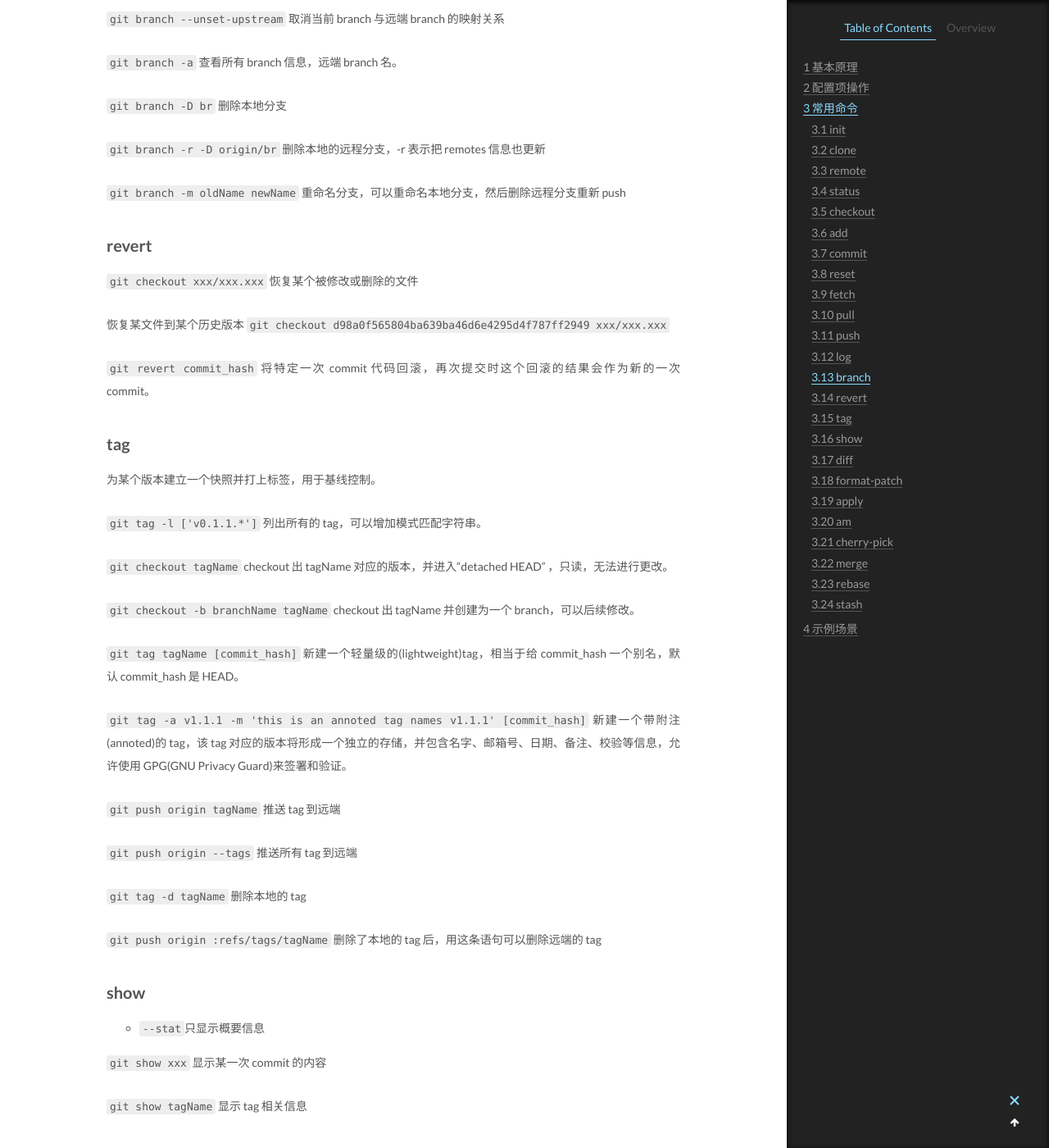
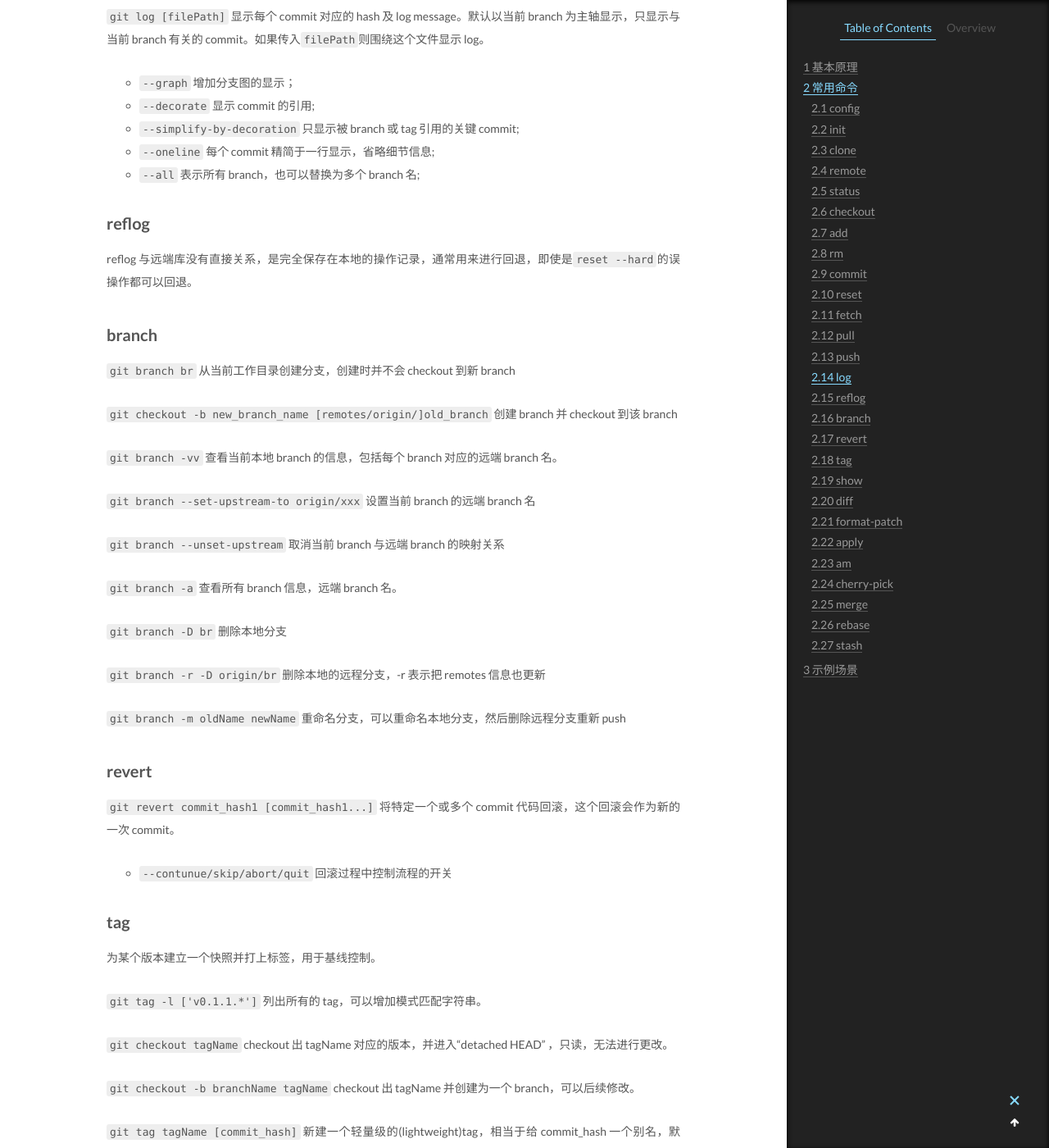
Before and after one commit to CodeHunter2006/CodeHunter2006.github.io, a Jekyll site: the page built from _posts/2019-10-02-Git_CMD.md, in a window 1280 px wide and 1400 px high, scrolled down 7369 px. Shown: the whole window at 82% size. Built offline with Jekyll 4.4.1, drawn with Linux system fonts in a browser that asks for light colours; some of the changed text lies outside the part shown.

Commit message:
[doc]: add contents

````diff
--- a/_posts/2019-10-02-Git_CMD.md
+++ b/_posts/2019-10-02-Git_CMD.md
@@ -56,23 +56,27 @@ Git 使用 hash 存储系统，系统中每个元素都形成一个 hash，通
 
 另外在项目中，通过`.gitignore`文件存储忽略文件信息
 
-# 配置项操作
+# 常用命令
+
+## config
+
+配置项操作
 
 `git config xxx`
 
-`git config [--local] configName "configValue"` 默认将配置项记录在本项目的`./.git/config`文件中，只在当前项目起作用。
+`git config [--local] configName "configValue"`
+默认将配置项记录在本项目的`./.git/config`文件中，只在当前项目起作用。
 
-`git config --golobal configName "configValue"` 使用全局配置文件，在所有未设定的项目中起作用。
+`git config --golobal configName "configValue"`
+使用全局配置文件，在所有未设定的项目中起作用。
 
-`git config --unset configName` 删除配置项。
+`git config --unset configName`
+删除配置项。
 
-## 记住密码
+### 记住密码
 
-```bash
-git config --global credential.helper store
-```
-
-在用户主目录的 `.gitconfig` 文件中生成下面的配置。
+`git config --global credential.helper store`
+在用户主目录的 `~/.gitconfig` 文件中生成下面的配置。
 
 ```
 [credential]
@@ -81,7 +85,7 @@ git config --global credential.helper store
 
 如果没有`--global`，则在当前项目下的`.git/config`文件中添加。
 
-## 设定 git 操作的账号
+### 设定 git 操作的账号
 
 ```bash
 git config user.name "myUserName"
@@ -90,11 +94,18 @@ git config user.email "myUser@Email"
 
 PS: 注意，如果不同项目针对的是不同的法律主体，一定不要搞错了，要及时更换默认的 global 设置。否则可能发生用前一家公司的账号向新公司提交的囧况。
 
-# 常用命令
+### 设置简写命令
 
-检出分支
-`check out br`
-当前工作目录的变更文件也会被带到新检出的目录
+在`~/.gitconfig`中可以添加如下子命令简写：
+
+```
+[alias]
+st = status
+ci = commit
+br = branch
+co = checkout
+df = diff
+```
 
 ## init
 
@@ -148,7 +159,7 @@ clone 到 bbb 文件夹下，不实用默认的文件夹名
 直译为"检查"，意思是将文件拿过来查看、检查。在 git 中的作用是改变 HEAD，从而切换当前工作目录所处的 branch 或 commit。checkout 操作并不会影响未进入版本控制的文件。
 
 `git checkout branchName`
-切换到某个已存在的本地 branch 进行开发
+切换到某个已存在的本地 branch 进行开发，如果不存在则自动尝试从 origin checkout 出同名 branch。
 
 `git checkout -b branchName1 remotes/origin/branchName2`
 以 origin branch 为 upstream 创建一个本地 branch
@@ -171,6 +182,15 @@ clone 到 bbb 文件夹下，不实用默认的文件夹名
 
 - `-u` update, 添加所有已存在于 index 的变更文件
 - `-A` all, 相当于`git add .`
+
+## rm
+
+将文件从 git 版本控制中删除，但是实际文件并不会被删除。
+
+`git rm xxx`
+从 git 版本控制中删除 xxx 文件
+
+- `-r` 循环删除文件夹及其中的文件
 
 ## commit
 
@@ -232,6 +252,10 @@ clone 到 bbb 文件夹下，不实用默认的文件夹名
 - `--oneline` 每个 commit 精简于一行显示，省略细节信息;
 - `--all` 表示所有 branch，也可以替换为多个 branch 名;
 
+## reflog
+
+reflog 与远端库没有直接关系，是完全保存在本地的操作记录，通常用来进行回退，即使是`reset --hard`的误操作都可以回退。
+
 ## branch
 
 `git branch br`
@@ -263,14 +287,10 @@ clone 到 bbb 文件夹下，不实用默认的文件夹名
 
 ## revert
 
-`git checkout xxx/xxx.xxx`
-恢复某个被修改或删除的文件
+`git revert commit_hash1 [commit_hash1...]`
+将特定一个或多个 commit 代码回滚，这个回滚会作为新的一次 commit。
 
-恢复某文件到某个历史版本
-`git checkout d98a0f565804ba639ba46d6e4295d4f787ff2949 xxx/xxx.xxx`
-
-`git revert commit_hash`
-将特定一次 commit 代码回滚，再次提交时这个回滚的结果会作为新的一次 commit。
+- `--contunue/skip/abort/quit` 回滚过程中控制流程的开关
 
 ## tag
 
@@ -439,6 +459,7 @@ apply manager，批量执行 apply 动作，自动进行 commit。
 - `-n` no-commit，合并后不提交，需手动继续操作
 - `-ff` fast-forward，如果 HEAD 与当前 commit 一致，则自动 fast-forward
 - `--continue/skip/abort/quit` 合并过程遇到冲突、手动处理后的命令，`继续/跳过/放弃/保留现场并退出`
+- `-m 1/2` 如果某个 commit 正好是一次 merge，则它包含两个父节点。用 1 2 区分两个父节点。其中 1 表示时间最近的那次父节点，即 merge 的目标分支。
 
 ## merge
 
@@ -500,10 +521,10 @@ apply manager，批量执行 apply 动作，自动进行 commit。
 
 ## stash
 
-将临时变更缓存在当前 git 库的公共区域，在需要时可以恢复、继续使用。只有在版本控制的文件会被存入缓存区。
+以栈的形式将临时变更缓存在当前 git 库的公共区域，在需要时可以恢复、继续使用。只有在版本控制的文件会被存入缓存区。
 `show pop drop`可以加具体缓冲位置为参数`stash@{1}`距离栈顶 1 个距离的位置
 
-`git stash`
+`git stash [comment]`
 将临时未 stage 的变更缓存在栈中
 
 `git stash list`
@@ -514,11 +535,14 @@ apply manager，批量执行 apply 动作，自动进行 commit。
 
 - `-p`查看具体 diff 内容
 
-`git stash pop`
-出栈一次，将变更覆盖到当前工作空间
+`git stash apply`
+将栈顶内容应用到当前工作目录
 
 `git stash drop`
 丢弃缓存栈的栈顶
+
+`git stash pop`
+出栈一次，将变更覆盖到当前工作空间，相当于 `apply + drop`
 
 `git stash clear`
 清空整个缓存栈
````
Also changed, not shown: _posts/2018-09-02-Linux_Shell_Command.md (+13 -0 lines), _posts/2019-08-18-Vue_Introduction.md (+51 -0 lines), _posts/2019-09-30-MacBookPro_Basic.md (+1 -1 lines).
